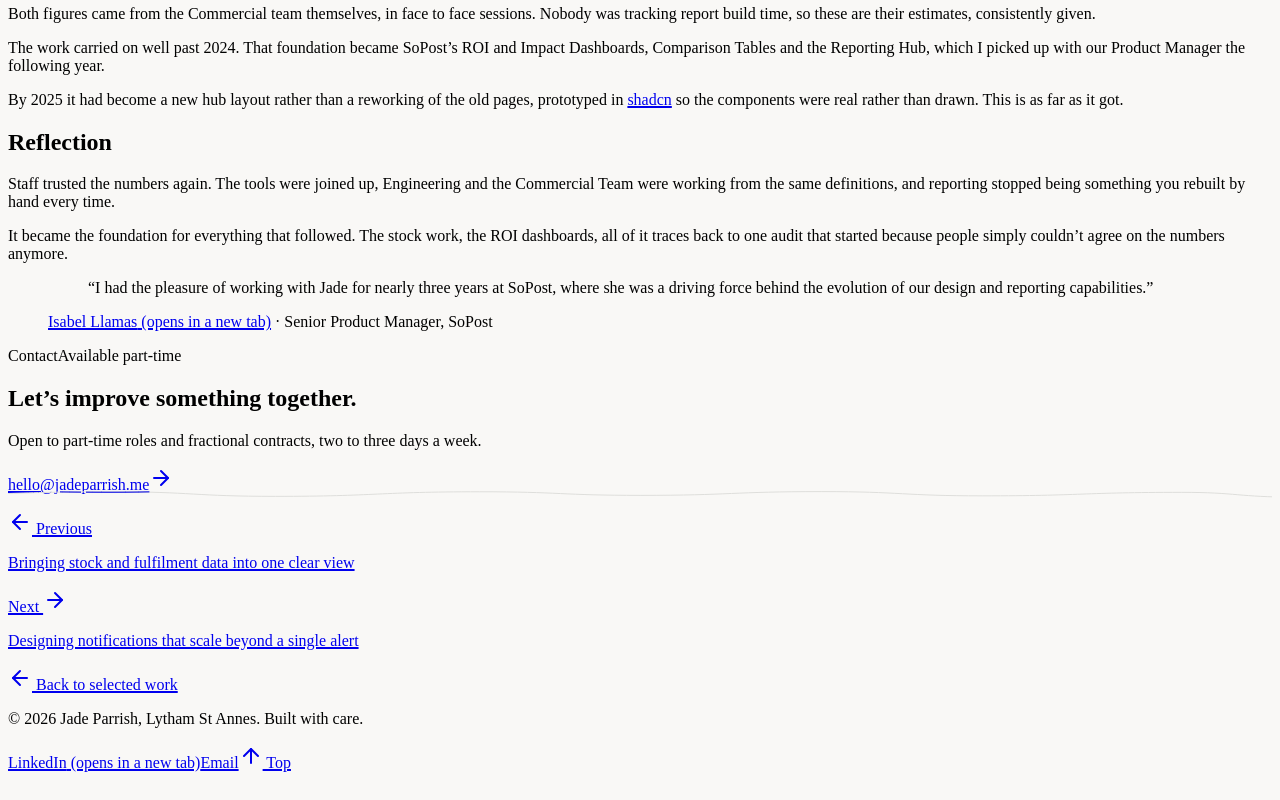
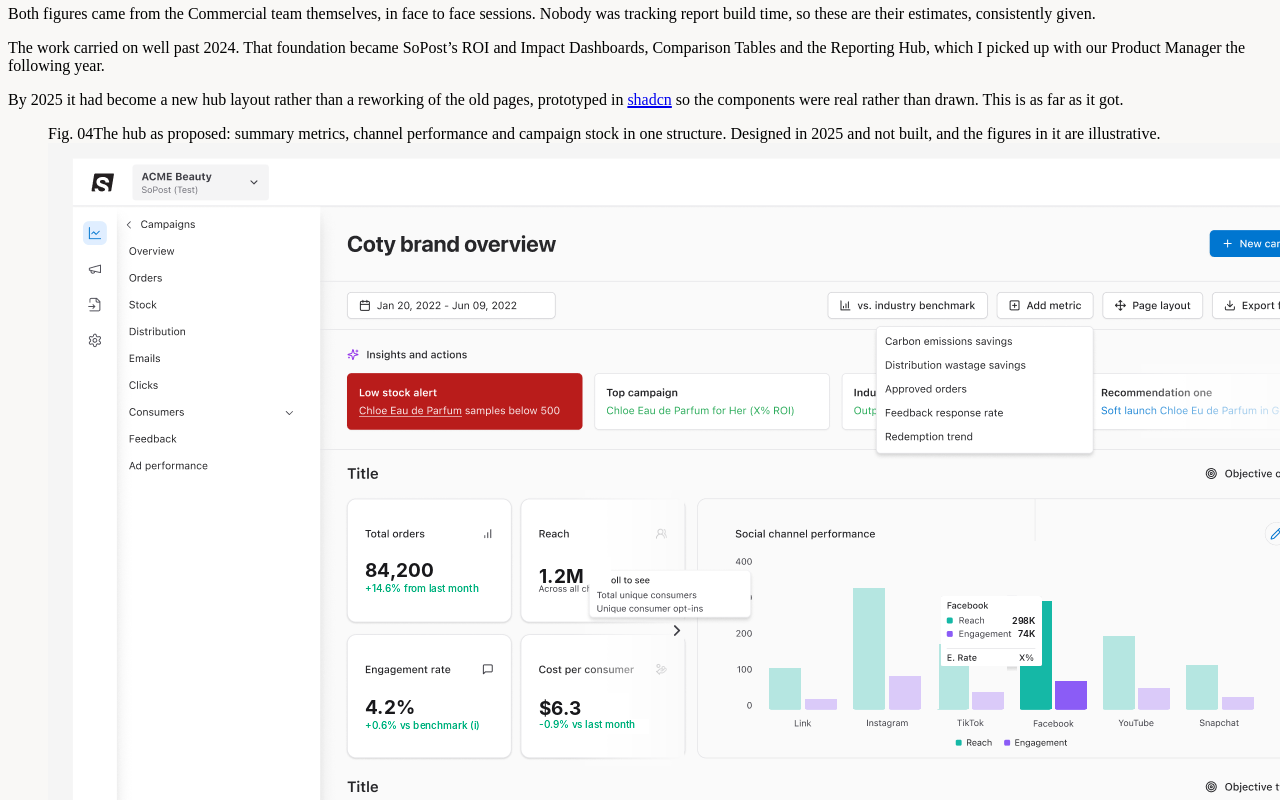
Before and after one commit to jadeparrish/portfolio, a Next.js app: page /work/reporting in a window 1280 px wide. Shown: the part 6020-6820 px from the top of the page. Built offline with nearby package versions, Linux system fonts and the light colour scheme.

Commit message:
Add proposed hub figure to reporting page
Added a proposed hub figure with an overview of metrics and campaign performance.

```diff
--- a/app/work/reporting/page.js
+++ b/app/work/reporting/page.js
@@ -4,6 +4,7 @@
 import { CaseStudyFooter, SiteFooter, Testimonial, Figure } from '../../caseStudiesData';
 import figAudit from '../../reporting-audit.png';
 import figOrders from '../../reporting-orders.png';
+import figHub from '../../reporting-overview.png';
 
 export const metadata = {
   title: 'Turning disconnected data into clearer decisions: Jade Parrish',
@@ -377,6 +378,20 @@
                 so the components were real rather than drawn. This is as far as it got.
               </p>
 
+              {/* Where it was heading when the role ended. It belongs here rather
+                  than in Part Two: it postdates the work that shipped, and the
+                  paragraph above is already the 2025 one. Without it that
+                  paragraph promises a new hub layout and shows nothing. */}
+              <Figure
+                n="04"
+                ratio=""
+                tint="bg-[#F9F8F6]"
+                caption="The hub as proposed: summary metrics, channel performance and campaign stock in one structure. Designed in 2025 and not built, and the figures in it are illustrative."
+              >
+                <Image src={figHub} alt="The proposed hub, its brand overview page. A left navigation lists Overview, Orders, Stock, Distribution, Emails, Clicks, Consumers, Feedback and Ad performance. An insights strip carries a low stock alert and a top campaign. Below it, four summary cards give total orders, reach, engagement rate and cost per consumer, beside a chart comparing reach against engagement across six social channels. A campaign performance table then lists five products with their region, channel, stock, usage and stock status. Several section headings are still placeholders, because the page was a proposal rather than a built screen." quality={95} placeholder="blur" className="w-full h-auto" />
+              </Figure>
+
+
 
             </div>
           </div>
```
